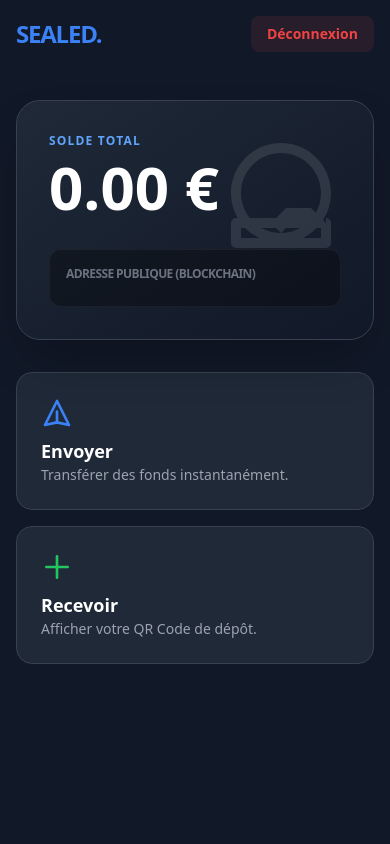
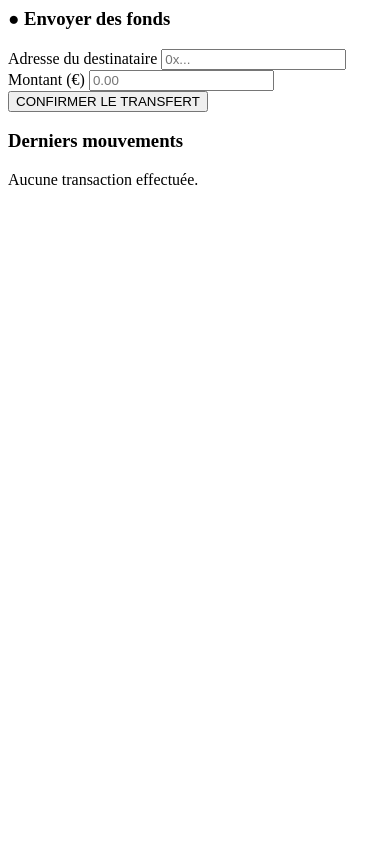
Before and after one commit to JahidWAV/sealed, a Flask app: template templates/dashboard.html in a window 390 px wide. Run offline with Flask 3, Linux system fonts and the light colour scheme; the template is opened without the code that fills it, so the values that code supplies are empty; some libraries are stand-ins or nearby versions.

Commit message:
Add files via upload

```diff
--- a/app.py
+++ b/app.py
@@ -4,14 +4,12 @@
 from flask import Flask, render_template, request, redirect, session, url_for, flash
 from flask_sqlalchemy import SQLAlchemy
 from flask_bcrypt import Bcrypt
+from datetime import datetime
 
 app = Flask(__name__)
 
-# --- CONFIGURATION ---
-# La clé secrète sécurise les sessions (indispensable pour les flash messages)
-app.config['SECRET_KEY'] = os.environ.get('SECRET_KEY', 'votre_phrase_secrete_ultra_securisee')
-
-# Configuration du chemin de la base de données SQLite
+# --- CONFIGURATION STRICTE ---
+app.config['SECRET_KEY'] = os.environ.get('SECRET_KEY', 'CLE_REELLE_A_DEFINIR_DANS_RENDER')
 basedir = os.path.abspath(os.path.dirname(__file__))
 app.config['SQLALCHEMY_DATABASE_URI'] = 'sqlite:///' + os.path.join(basedir, 'sealed.db')
 app.config['SQLALCHEMY_TRACK_MODIFICATIONS'] = False
@@ -19,112 +17,147 @@
 db = SQLAlchemy(app)
 bcrypt = Bcrypt(app)
 
-# --- MODÈLE DE DONNÉES ---
+# --- MODÈLES DE DONNÉES (LE REGISTRE) ---
+
 class User(db.Model):
     id = db.Column(db.Integer, primary_key=True)
     username = db.Column(db.String(80), unique=True, nullable=False)
     password = db.Column(db.String(200), nullable=False)
-    wallet_address = db.Column(db.String(100), unique=True)
-    private_key = db.Column(db.String(200))
-    balance = db.Column(db.Float, default=100.0)
+    wallet_address = db.Column(db.String(100), unique=True, nullable=False)
+    private_key = db.Column(db.String(200), nullable=False)
+    balance = db.Column(db.Float, default=0.0) # REEL: Départ à zéro
 
-# --- INITIALISATION DE LA BASE ---
-# Cette partie s'assure que les tables sont créées sur Render dès le lancement
+    # Lien vers l'historique
+    sent_txs = db.relationship('Transaction', foreign_keys='Transaction.sender_id', backref='author', lazy=True)
+
+class Transaction(db.Model):
+    id = db.Column(db.Integer, primary_key=True)
+    sender_id = db.Column(db.Integer, db.ForeignKey('user.id'), nullable=False)
+    recipient_address = db.Column(db.String(100), nullable=False)
+    amount = db.Column(db.Float, nullable=False)
+    timestamp = db.Column(db.DateTime, default=datetime.utcnow)
+
+# Initialisation forcée des tables
 with app.app_context():
     db.create_all()
-    print("Base de données initialisée et tables vérifiées !")
 
-# --- ROUTES ---
+# --- LOGIQUE DE TRANSACTION ---
+
+@app.route('/send', methods=['POST'])
+def send_money():
+    if 'user_id' not in session:
+        return redirect(url_for('login'))
+
+    sender = User.query.get(session['user_id'])
+    recipient_addr = request.form.get('recipient_address').strip()
+
+    try:
+        amount = float(request.form.get('amount'))
+    except (ValueError, TypeError):
+        flash("Montant invalide.", "danger")
+        return redirect(url_for('dashboard'))
+
+    # Sécurité 1: Vérifier le solde
+    if amount <= 0:
+        flash("Le montant doit être supérieur à zéro.", "danger")
+        return redirect(url_for('dashboard'))
+
+    if sender.balance < amount:
+        flash("Solde insuffisant pour cette transaction.", "danger")
+        return redirect(url_for('dashboard'))
+
+    # Sécurité 2: Vérifier le destinataire
+    recipient = User.query.filter_by(wallet_address=recipient_addr).first()
+    if not recipient:
+        flash("Adresse destinataire introuvable sur le réseau Sealed.", "danger")
+        return redirect(url_for('dashboard'))
+
+    if recipient.wallet_address == sender.wallet_address:
+        flash("Impossible d'envoyer à votre propre adresse.", "danger")
+        return redirect(url_for('dashboard'))
+
+    # EXECUTION DE LA TRANSACTION (ATOMIQUE)
+    try:
+        sender.balance -= amount
+        recipient.balance += amount
+
+        new_tx = Transaction(
+            sender_id=sender.id,
+            recipient_address=recipient_addr,
+            amount=amount
+        )
+
+        db.session.add(new_tx)
+        db.session.commit()
+        flash(f"Transfert de {amount}€ effectué avec succès.", "success")
+    except Exception as e:
+        db.session.rollback()
+        flash("Erreur technique lors du transfert.", "danger")
+        print(f"Erreur: {e}")
+
+    return redirect(url_for('dashboard'))
+
+# --- AUTHENTIFICATION ---
 
 @app.route('/')
 def index():
-    if 'user_id' in session:
-        return redirect(url_for('dashboard'))
     return redirect(url_for('login'))
 
 @app.route('/register', methods=['GET', 'POST'])
 def register():
-    if 'user_id' in session:
-        return redirect(url_for('dashboard'))
-
     if request.method == 'POST':
         username = request.form.get('username').strip()
         password = request.form.get('password')
 
-        if not username or not password:
-            flash('Veuillez remplir tous les champs.', 'danger')
+        if User.query.filter_by(username=username).first():
+            flash('Ce nom d\'utilisateur est déjà déposé.', 'danger')
             return redirect(url_for('register'))
 
-        user_exists = User.query.filter_by(username=username).first()
-        if user_exists:
-            flash('Ce pseudo est déjà pris.', 'danger')
-            return redirect(url_for('register'))
+        # Crypto
+        hashed_pw = bcrypt.generate_password_hash(password).decode('utf-8')
+        sk = ecdsa.SigningKey.generate(curve=ecdsa.SECP256k1)
+        pk = sk.get_verifying_key()
+        address = f"0x{hashlib.sha256(pk.to_string()).hexdigest()[:40]}"
 
-        # Hachage et Génération Wallet (Cryptographie SECP256k1)
-        hashed_pw = bcrypt.generate_password_hash(password).decode('utf-8')
-
-        try:
-            # Correction ici : sk.to_string().hex() au lieu de to_ascii_string()
-            sk = ecdsa.SigningKey.generate(curve=ecdsa.SECP256k1)
-            pk = sk.get_verifying_key()
-            address = f"0x{hashlib.sha256(pk.to_string()).hexdigest()[:40]}"
-
-            new_user = User(
-                username=username,
-                password=hashed_pw,
-                wallet_address=address,
-                private_key=sk.to_string().hex()
-            )
-            db.session.add(new_user)
-            db.session.commit()
-
-            flash('Compte créé avec succès ! Connectez-vous.', 'success')
-            return redirect(url_for('login'))
-
-        except Exception as e:
-            db.session.rollback()
-            print(f"Erreur DB lors de l'inscription : {e}")
-            flash("Erreur technique lors de la création du compte.", "danger")
+        new_user = User(
+            username=username,
+            password=hashed_pw,
+            wallet_address=address,
+            private_key=sk.to_string().hex()
+        )
+        db.session.add(new_user)
+        db.session.commit()
+        flash('Compte créé. Votre solde est de 0.00€.', 'success')
+        return redirect(url_for('login'))
 
     return render_template('register.html')
 
 @app.route('/login', methods=['GET', 'POST'])
 def login():
-    if 'user_id' in session:
-        return redirect(url_for('dashboard'))
-
     if request.method == 'POST':
         username = request.form.get('username').strip()
         password = request.form.get('password')
-
         user = User.query.filter_by(username=username).first()
-
         if user and bcrypt.check_password_hash(user.password, password):
             session['user_id'] = user.id
-            flash(f'Bienvenue, {user.username} !', 'success')
             return redirect(url_for('dashboard'))
-        else:
-            flash('Pseudo ou mot de passe incorrect.', 'danger')
-
+        flash('Identifiants invalides.', 'danger')
     return render_template('login.html')
 
 @app.route('/dashboard')
 def dashboard():
-    # Protection de la route : vérifie si l'utilisateur est bien connecté
     if 'user_id' not in session:
-        flash('Veuillez vous connecter pour accéder au dashboard.', 'warning')
         return redirect(url_for('login'))
-
     user = User.query.get(session['user_id'])
-    return render_template('dashboard.html', user=user)
+    # On récupère aussi l'historique des envois
+    transactions = Transaction.query.filter_by(sender_id=user.id).order_by(Transaction.timestamp.desc()).all()
+    return render_template('dashboard.html', user=user, transactions=transactions)
 
 @app.route('/logout')
 def logout():
     session.clear()
-    flash('Vous avez été déconnecté.', 'info')
     return redirect(url_for('login'))
 
-# --- LANCEMENT ---
 if __name__ == '__main__':
     port = int(os.environ.get("PORT", 5000))
     app.run(host='0.0.0.0', port=port)
--- a/templates/dashboard.html
+++ b/templates/dashboard.html
@@ -1,55 +1,43 @@
-<!DOCTYPE html>
-<html lang="fr">
-<head>
-    <meta charset="UTF-8">
-    <meta name="viewport" content="width=device-width, initial-scale=1.0">
-    <script src="https://cdn.tailwindcss.com"></script>
-    <title>Sealed - Dashboard</title>
-</head>
-<body class="bg-gray-900 text-white min-h-screen p-4 md:p-8">
-    <div class="max-w-4xl mx-auto">
-        <!-- Barre de navigation -->
-        <nav class="flex justify-between items-center mb-12">
-            <h1 class="text-2xl font-black tracking-tighter text-blue-500">SEALED.</h1>
-            <div class="flex items-center gap-4">
-                <span class="text-gray-400 hidden md:inline">Bienvenue, <span class="text-white font-semibold">{{ user.username }}</span></span>
-                <a href="/logout" class="bg-red-500/10 text-red-500 hover:bg-red-500 hover:text-white px-4 py-2 rounded-lg text-sm font-bold transition">Déconnexion</a>
+<!-- Dans la section Actions de ton dashboard.html -->
+<div class="grid grid-cols-1 md:grid-cols-2 gap-8 mt-10">
+
+    <!-- FORMULAIRE D'ENVOI REEL -->
+    <div class="bg-gray-800 p-6 rounded-2xl border border-gray-700">
+        <h3 class="text-xl font-bold mb-6 flex items-center gap-2">
+            <span class="text-blue-500">●</span> Envoyer des fonds
+        </h3>
+        <form action="/send" method="POST" class="space-y-4">
+            <div>
+                <label class="text-xs text-gray-500 uppercase font-bold px-1">Adresse du destinataire</label>
+                <input type="text" name="recipient_address" placeholder="0x..." class="w-full bg-gray-900 border border-gray-700 p-3 rounded-xl focus:border-blue-500 outline-none transition" required>
             </div>
-        </nav>
+            <div>
+                <label class="text-xs text-gray-500 uppercase font-bold px-1">Montant (€)</label>
+                <input type="number" step="0.01" name="amount" placeholder="0.00" class="w-full bg-gray-900 border border-gray-700 p-3 rounded-xl focus:border-blue-500 outline-none transition" required>
+            </div>
+            <button type="submit" class="w-full bg-blue-600 hover:bg-blue-700 py-3 rounded-xl font-black transition transform active:scale-95 shadow-lg">
+                CONFIRMER LE TRANSFERT
+            </button>
+        </form>
+    </div>
 
-        <!-- Carte du Portefeuille -->
-        <div class="bg-gradient-to-br from-gray-800 to-gray-900 p-8 rounded-3xl border border-gray-700 shadow-2xl mb-8 relative overflow-hidden">
-            <div class="absolute top-0 right-0 p-8 opacity-10">
-                <svg width="120" height="120" fill="currentColor" viewBox="0 0 24 24"><path d="M21 18l-3-3h-5l-2 2H3a1 1 0 00-1 1v4a1 1 0 001 1h18a1 1 0 001-1v-4a1 1 0 00-1-1zm-9 3H4v-2h7l1 1 1-1h7v2h-8zM12 2C6.48 2 2 6.48 2 12s4.48 10 10 10 10-4.48 10-10S17.52 2 12 2zm0 18c-4.41 0-8-3.59-8-8s3.59-8 8-8 8 3.59 8 8-3.59 8-8 8z"/></svg>
-            </div>
-
-            <p class="text-blue-400 uppercase text-xs font-black tracking-widest mb-2">Solde Total</p>
-            <h2 class="text-6xl font-black mb-8">{{ "%.2f"|format(user.balance) }} €</h2>
-
-            <div class="bg-black/30 p-4 rounded-xl border border-white/5">
-                <p class="text-xs text-gray-500 mb-2 uppercase font-bold tracking-tighter">Adresse Publique (Blockchain)</p>
-                <code class="text-blue-300 font-mono text-sm break-all">{{ user.wallet_address }}</code>
-            </div>
-        </div>
-
-        <!-- Section Actions (Maquette pour l'instant) -->
-        <div class="grid grid-cols-1 md:grid-cols-2 gap-4">
-            <button class="bg-gray-800 border border-gray-700 p-6 rounded-2xl hover:border-blue-500 transition text-left group">
-                <div class="text-blue-500 mb-2 group-hover:scale-110 transition duration-300">
-                    <svg class="w-8 h-8" fill="none" stroke="currentColor" viewBox="0 0 24 24"><path stroke-linecap="round" stroke-linejoin="round" stroke-width="2" d="M12 19l9 2-9-18-9 18 9-2zm0 0v-8"></path></svg>
+    <!-- HISTORIQUE DES TRANSACTIONS -->
+    <div class="bg-gray-800 p-6 rounded-2xl border border-gray-700">
+        <h3 class="text-xl font-bold mb-6">Derniers mouvements</h3>
+        <div class="space-y-4 max-h-[300px] overflow-y-auto pr-2">
+            {% if transactions %}
+                {% for tx in transactions %}
+                <div class="flex justify-between items-center p-3 bg-gray-900/50 rounded-xl border border-gray-700">
+                    <div>
+                        <p class="text-xs text-gray-500">{{ tx.timestamp.strftime('%d/%m/%Y %H:%M') }}</p>
+                        <p class="text-sm font-mono text-gray-300">Vers: {{ tx.recipient_address[:10] }}...</p>
+                    </div>
+                    <span class="text-red-400 font-bold">- {{ "%.2f"|format(tx.amount) }} €</span>
                 </div>
-                <h3 class="font-bold text-lg text-white text-left">Envoyer</h3>
-                <p class="text-gray-400 text-sm">Transférer des fonds instantanément.</p>
-            </button>
-
-            <button class="bg-gray-800 border border-gray-700 p-6 rounded-2xl hover:border-green-500 transition text-left group">
-                <div class="text-green-500 mb-2 group-hover:scale-110 transition duration-300">
-                    <svg class="w-8 h-8" fill="none" stroke="currentColor" viewBox="0 0 24 24"><path stroke-linecap="round" stroke-linejoin="round" stroke-width="2" d="M12 4v16m8-8H4"></path></svg>
-                </div>
-                <h3 class="font-bold text-lg text-white">Recevoir</h3>
-                <p class="text-gray-400 text-sm">Afficher votre QR Code de dépôt.</p>
-            </button>
+                {% endfor %}
+            {% else %}
+                <p class="text-gray-600 text-center py-10">Aucune transaction effectuée.</p>
+            {% endif %}
         </div>
     </div>
-</body>
-</html>
+</div>
```
